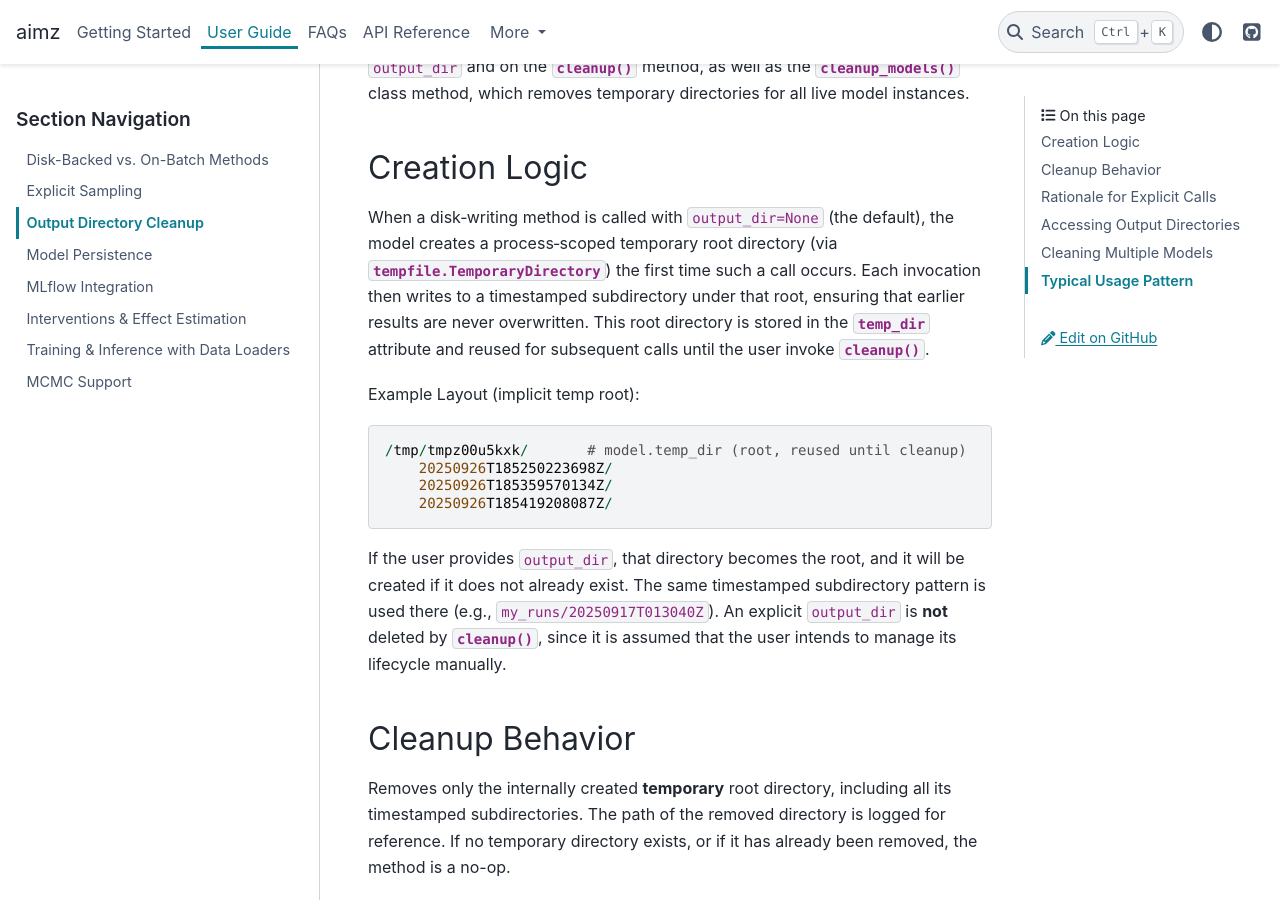
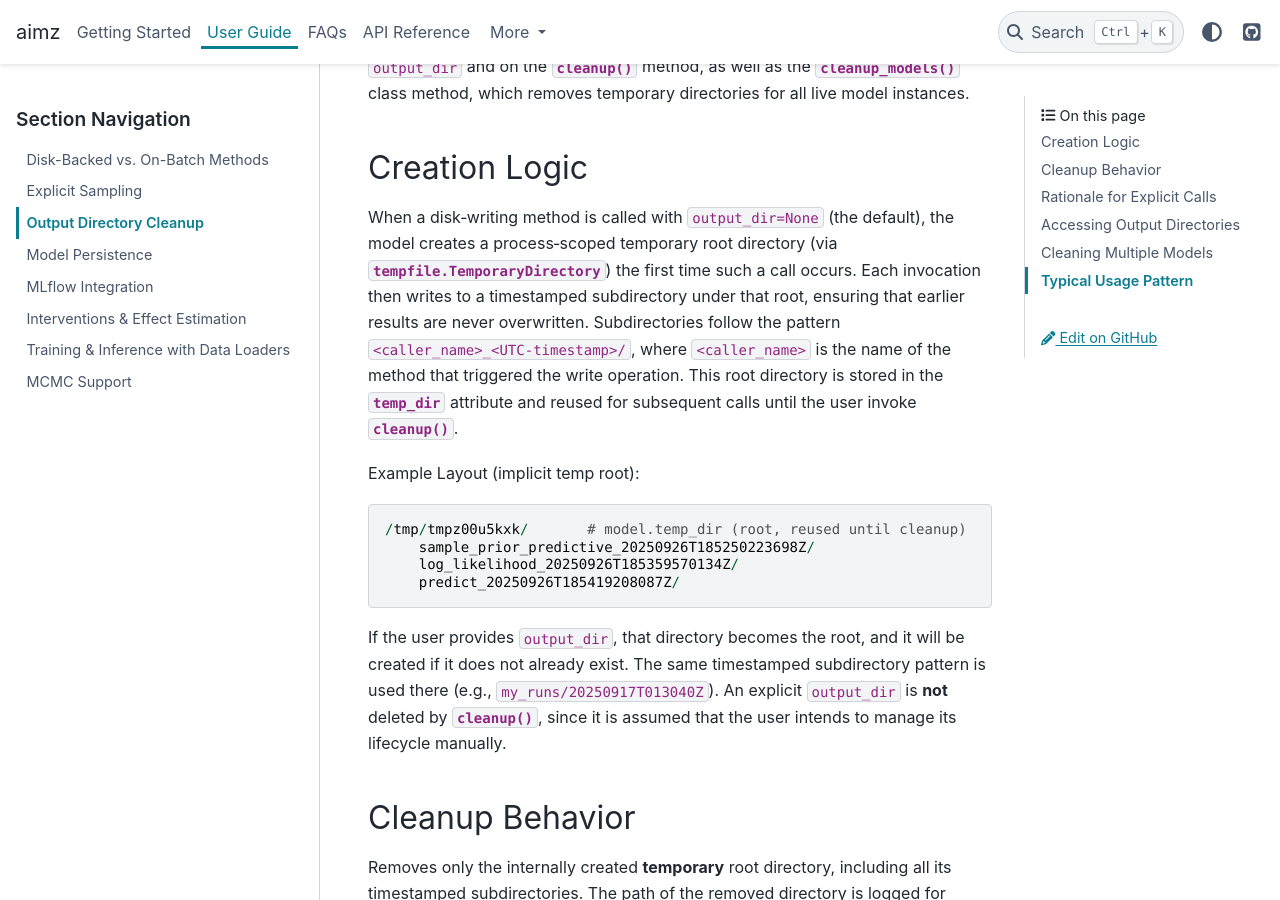
Before and after one commit to markean/aimz, a Sphinx documentation site: the page built from docs/source/user_guide/cleanup.rst, in a window 1280 px wide and 900 px high, scrolled down 288 px. Built offline with Sphinx 7.4.7 and the PyData theme 0.15.4, drawn with Linux system fonts in a browser that asks for light colours.

Commit message:
Update pre-commit hooks and changelog; change output subdirectory naming convention to include caller name
Fix #138

```diff
--- a/docs/source/user_guide/cleanup.rst
+++ b/docs/source/user_guide/cleanup.rst
@@ -12,14 +12,15 @@ Creation Logic
 --------------
 When a disk‑writing method is called with ``output_dir=None`` (the default), the model creates a process‑scoped temporary root directory (via :class:`tempfile.TemporaryDirectory`) the first time such a call occurs.
 Each invocation then writes to a timestamped subdirectory under that root, ensuring that earlier results are never overwritten.
+Subdirectories follow the pattern ``<caller_name>_<UTC-timestamp>/``, where ``<caller_name>`` is the name of the method that triggered the write operation.
 This root directory is stored in the :attr:`~aimz.ImpactModel.temp_dir` attribute and reused for subsequent calls until the user invoke :meth:`~aimz.ImpactModel.cleanup`.
 
 Example Layout (implicit temp root)::
 
     /tmp/tmpz00u5kxk/       # model.temp_dir (root, reused until cleanup)
-        20250926T185250223698Z/
-        20250926T185359570134Z/
-        20250926T185419208087Z/
+        sample_prior_predictive_20250926T185250223698Z/
+        log_likelihood_20250926T185359570134Z/
+        predict_20250926T185419208087Z/
 
 If the user provides ``output_dir``, that directory becomes the root, and it will be created if it does not already exist.
 The same timestamped subdirectory pattern is used there (e.g., ``my_runs/20250917T013040Z``).
```
Also changed, not shown: CHANGELOG.md (+4 -0 lines), .pre-commit-config.yaml, 1 other file.
